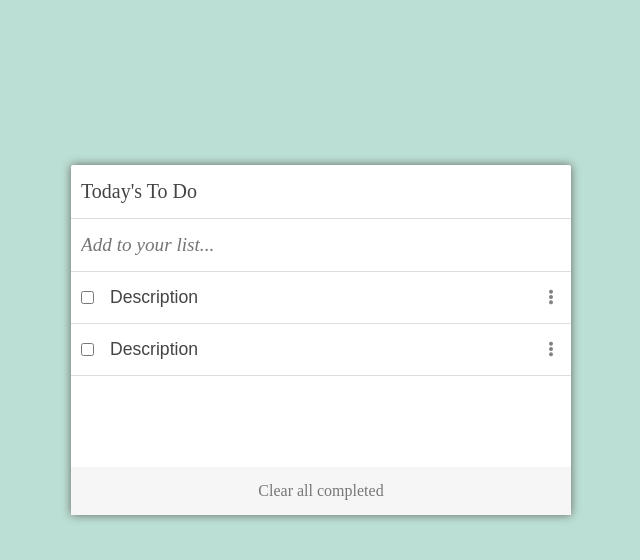
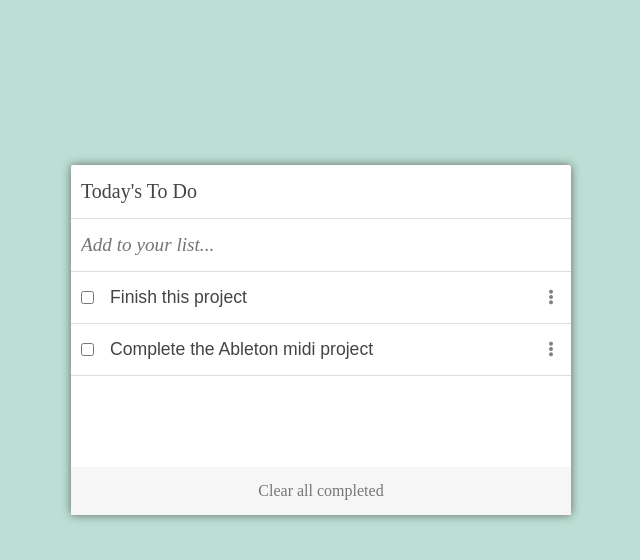
Before and after one commit to jasonfelice/To-Do-list, a website built with webpack: page src/index.html in a window 1280 px wide. Shown: the whole page, without its empty margins (319-959 px from the left). Built offline with nearby package versions, Linux system fonts and the light colour scheme; files whose address does not match are found by name.

Commit message:
Bulid a simple to-do list

```diff
--- a/src/index.html
+++ b/src/index.html
@@ -20,20 +20,6 @@
                 </div>
                 <input class="add-item" type="text" placeholder="Add to your list...">
                 <div class="to-do-list">
-                    <div class="list-item">
-                        <div class="task">
-                            <input type="checkbox">
-                            <p>Description</p>
-                        </div>
-                        <i></i>
-                    </div>
-                    <div class="list-item">
-                        <div class="task">
-                            <input type="checkbox">
-                            <p>Description</p>
-                        </div>
-                        <i></i>
-                    </div>
                 </div>
             </div>
 
--- a/src/index.js
+++ b/src/index.js
@@ -1 +1,41 @@
 import './styles/style.css';
+const listWrapper = document.querySelector('.to-do-list');
+
+let taskArray = [
+    {
+        description: 'Finish this project',
+        completed: false,
+        index: 1
+    },
+    {
+        description: 'Complete the Ableton midi project',
+        completed: false,
+        index: 2
+    },
+];
+
+
+let addTask = () => {
+  for (let each of taskArray) {
+    const taskWrapper = document.createElement('div');
+    taskWrapper.classList.add('list-item');
+    const task = document.createElement('div');
+    task.classList.add('task');
+    const checkbox = document.createElement('input');
+    checkbox.setAttribute('type', 'checkbox');
+    if(each.completed) {
+      checkbox.setAttribute('checked', '');
+    }
+    const description = document.createElement('p');
+    description.textContent = each.description;
+    const menuBtn = document.createElement('i');
+    task.appendChild(checkbox);
+    task.appendChild(description);
+    taskWrapper.appendChild(task);
+    taskWrapper.appendChild(menuBtn);
+    listWrapper.appendChild(taskWrapper);
+    console.log(task.description)
+  }
+}
+
+addTask();
```
